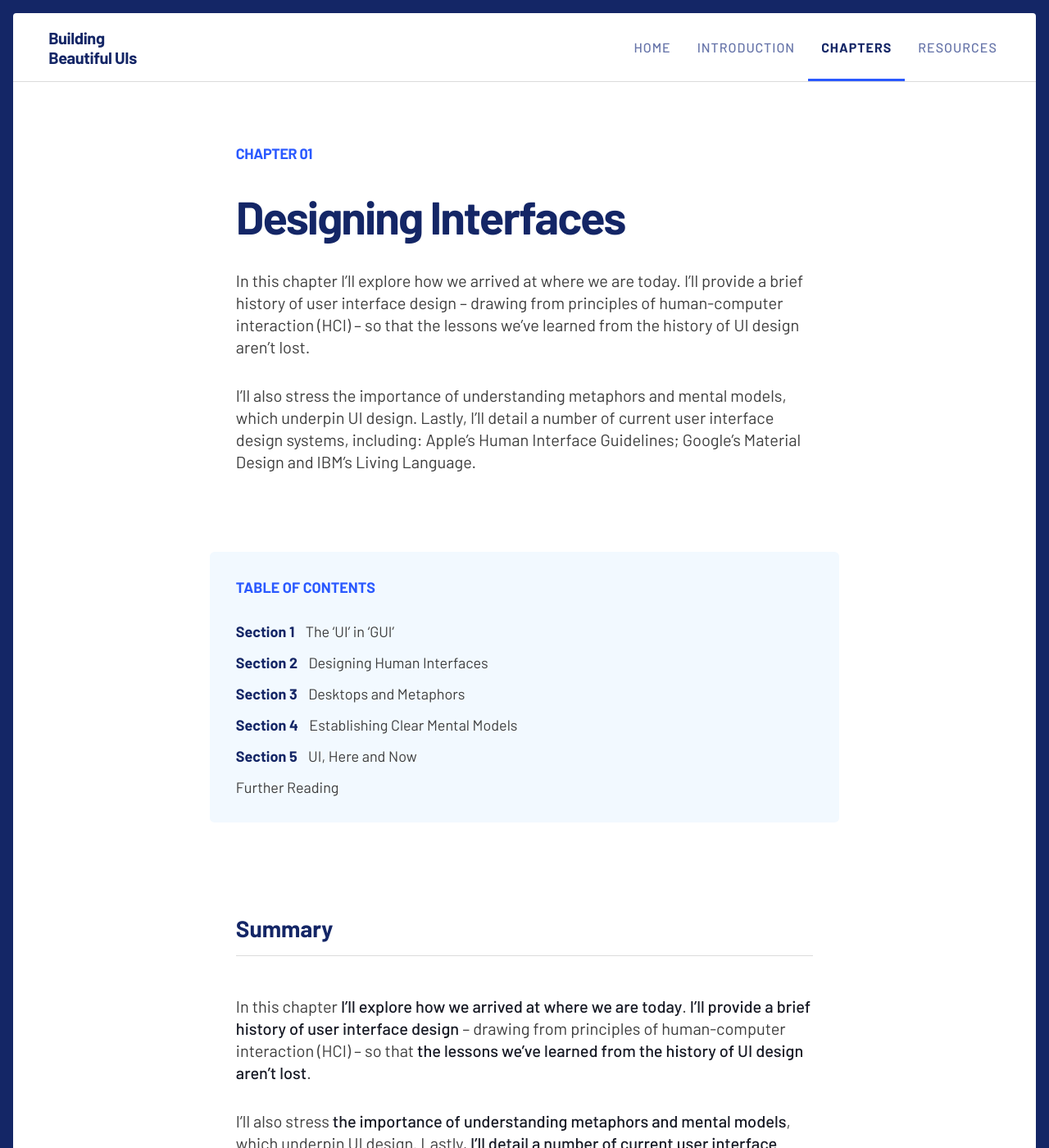
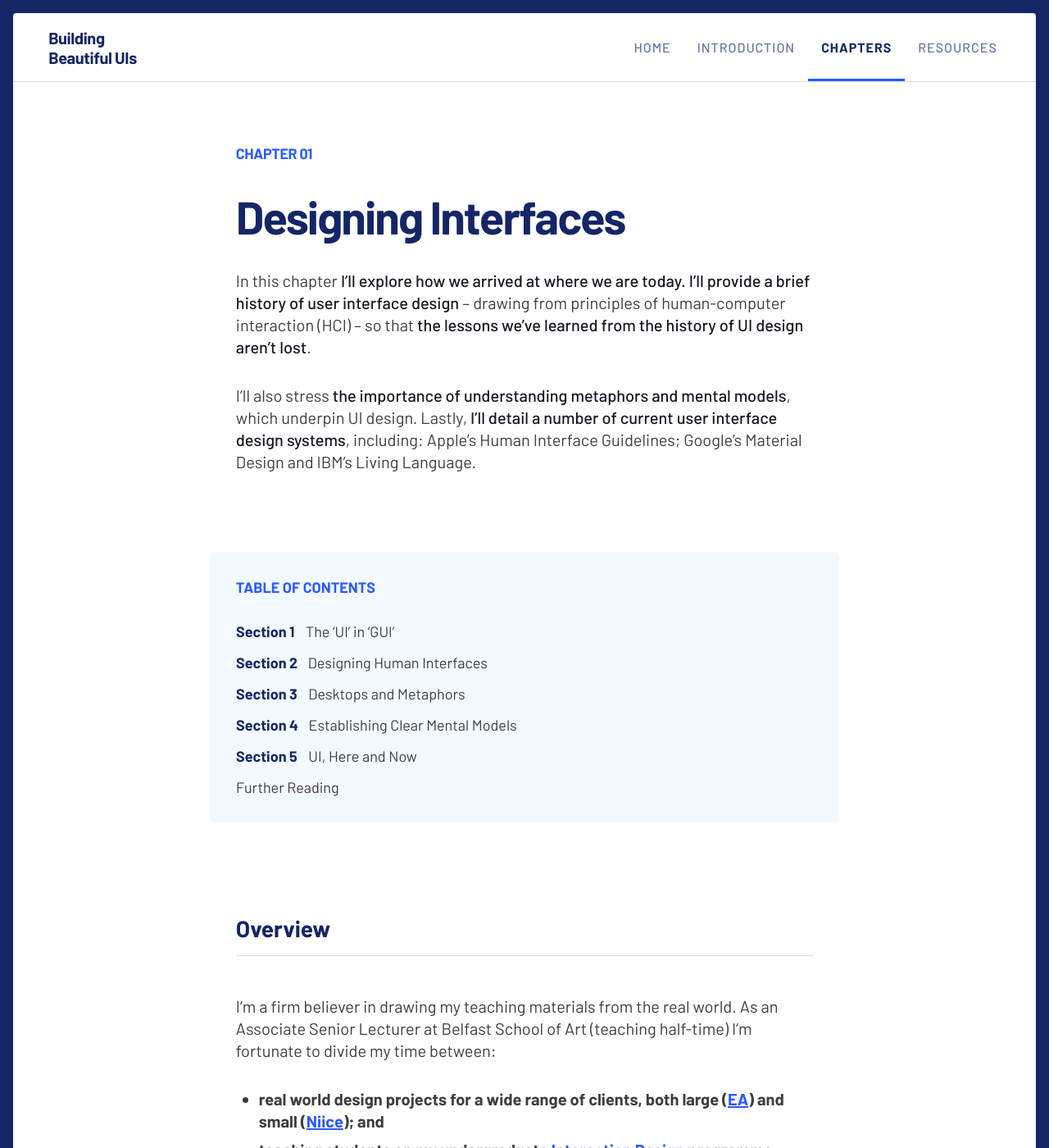
Before and after one commit to buildingbeautifuluis/buildingbeautifuluis.github.io, a Jekyll site: the page built from _chapters/01-Designing-Interfaces.md, in a window 1280 px wide and 1400 px high. Shown: the whole window at 82% size. Built offline with Jekyll 4.4.1, drawn with Linux system fonts in a browser that asks for light colours; some of the changed text lies outside the part shown.

Commit message:
Updated C1-C3 summaries.

```diff
--- a/_chapters/01-Designing-Interfaces.md
+++ b/_chapters/01-Designing-Interfaces.md
@@ -1,9 +1,9 @@
 ---
 chapter-number: "01"
 title: "Designing Interfaces"
-opening-text: "<p>In this chapter I’ll explore how we arrived at where we are today. I’ll provide a brief history of user interface design – drawing from principles of human-computer interaction (HCI) – so that the lessons we’ve learned from the history of UI design aren’t lost.</p>
+opening-text: "<p>In this chapter <strong>I’ll explore how we arrived at where we are today. I’ll provide a brief history of user interface design</strong> – drawing from principles of human-computer interaction (HCI) – so that <strong>the lessons we’ve learned from the history of UI design aren’t lost</strong>.</p>
 
-<p>I’ll also stress the importance of understanding metaphors and mental models, which underpin UI design. Lastly, I’ll detail a number of current user interface design systems, including: Apple’s Human Interface Guidelines; Google’s Material Design and IBM’s Living Language.</p>"
+<p>I’ll also stress <strong>the importance of understanding metaphors and mental models</strong>, which underpin UI design. Lastly, <strong>I’ll detail a number of current user interface design systems</strong>, including: Apple’s Human Interface Guidelines; Google’s Material Design and IBM’s Living Language.</p>"
 
 table-of-contents:
   - section: "1"
@@ -18,13 +18,14 @@
     section-title: "UI, Here and Now"
 ---
 
-<!-- 4,354 Words -->
 
-<!-- **This chapter is at the editing stage, so it’s readable. I’ll be further developing the images shortly, but the content itself should – I hope! – be sound.**
-
-**As I’ve noted in the [overview](https://github.com/buildingbeautifuluis/bbuis/blob/master/00-Overview.md), this is a work in progress and I’m sharing it here in draft form. The book isn’t finished, but I hope the draft content I’m providing has some value as I finalise the chapters.** -->
 
 <!--
+
+This chapter is at the editing stage, so it’s readable. I’ll be further developing the images shortly, but the content itself should – I hope! – be sound.
+
+As I’ve noted in the [overview](https://github.com/buildingbeautifuluis/bbuis/blob/master/00-Overview.md), this is a work in progress and I’m sharing it here in draft form. The book isn’t finished, but I hope the draft content I’m providing has some value as I finalise the chapters.
+
 
 **Notes to Self**
 
@@ -76,28 +77,7 @@
 
 + https://apps.apple.com/us/app/mail/id1108187098
 
-
 -->
-
-
-
-<!-- Table of Contents
------------------
-
-+ [Section 1: The ‘UI’ in ‘GUI’](https://github.com/buildingbeautifuluis/bbuis/blob/master/01-Chapter-1-Designing-Interfaces.md#section-1-the-ui-in-gui)
-+ [Section 2: Designing Human Interfaces](https://github.com/buildingbeautifuluis/bbuis/blob/master/01-Chapter-1-Designing-Interfaces.md#section-2-designing-human-interfaces)
-+ [Section 3: Desktops and Metaphors](https://github.com/buildingbeautifuluis/bbuis/blob/master/01-Chapter-1-Designing-Interfaces.md#section-3-desktops-and-metaphors)
-+ [Section 4: Establishing Clear Mental Models](https://github.com/buildingbeautifuluis/bbuis/blob/master/01-Chapter-1-Designing-Interfaces.md#section-4-establishing-clear-mental-models)
-+ [Section 5: UI, Here and Now](https://github.com/buildingbeautifuluis/bbuis/blob/master/01-Chapter-1-Designing-Interfaces.md#section-5-ui-here-and-now) -->
-
-
-
-Summary
--------
-
-In this chapter **I’ll explore how we arrived at where we are today**. **I’ll provide a brief history of user interface design** – drawing from principles of human-computer interaction (HCI) – so that **the lessons we’ve learned from the history of UI design aren’t lost**.
-
-I’ll also stress **the importance of understanding metaphors and mental models**, which underpin UI design. Lastly, **I’ll detail a number of current user interface design systems**, including: Apple’s Human Interface Guidelines; Google’s Material Design and IBM’s Living Language.
 
 
 
```
Also changed, not shown: _chapters/02-The-Building-Blocks-of-Interfaces.md (+6 -58 lines), _chapters/03-Information-Architecture.md (+5 -7 lines), _preview/03-Information-Architecture.md (+2 -13 lines).
